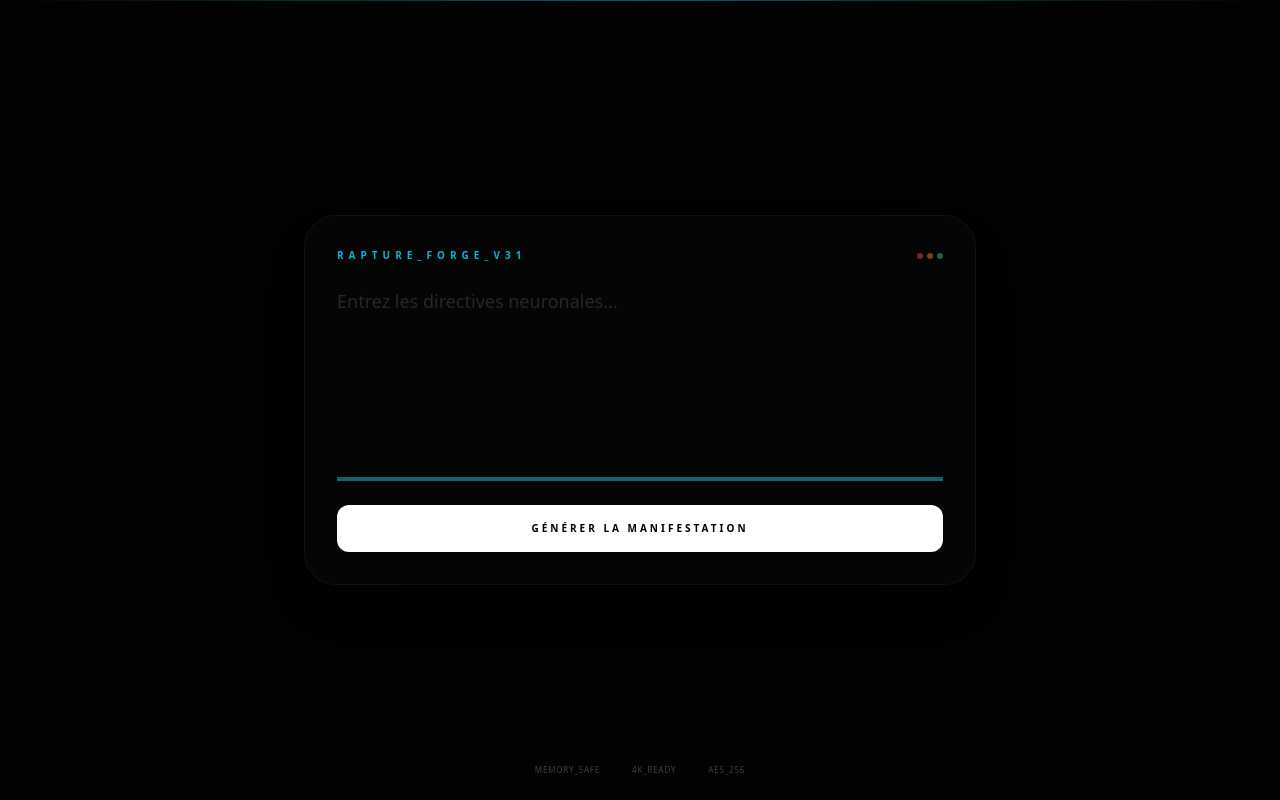
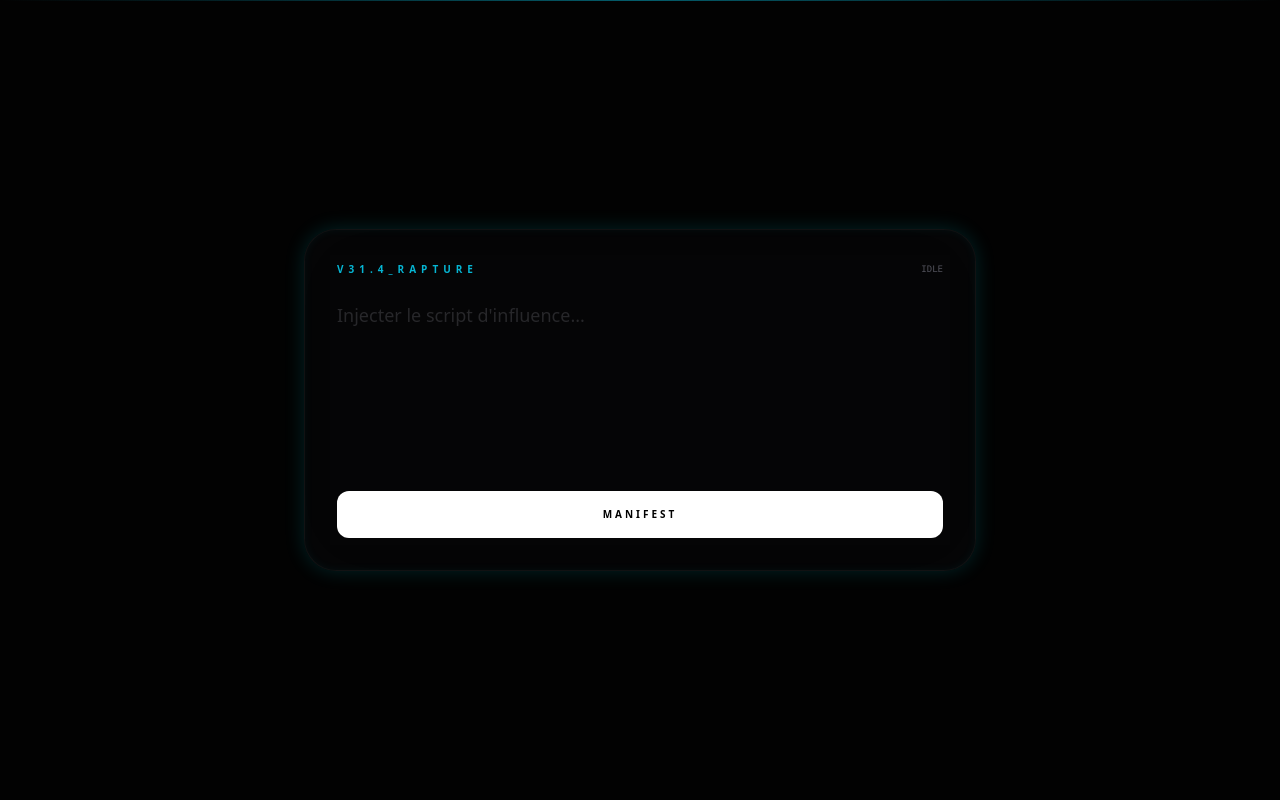
Before and after one commit to dbrckk/personavid-ai, a Next.js app: page / in a window 1280 px wide. Built offline with nearby package versions, Linux system fonts and the light colour scheme.

Commit message:
Refactor NeuralRapturePage for improved functionality

```diff
--- a/src/app/page.tsx
+++ b/src/app/page.tsx
@@ -1,6 +1,6 @@
 "use client";
 
-import React, { useState, useEffect } from 'react';
+import React, { useState } from 'react';
 import { getPredictiveHeatmap } from '../lib/retention-agent';
 import { renderManifest } from '../lib/video-core';
 
@@ -8,90 +8,73 @@ export default function NeuralRapturePage() {
   const [input, setInput] = useState('');
   const [isRendering, setIsRendering] = useState(false);
   const [videoResult, setVideoResult] = useState<string | null>(null);
-  const heatmap = getPredictiveHeatmap(input || "IDLE");
+  const [status, setStatus] = useState('IDLE');
 
   const handleManifest = async () => {
+    if (!input) return;
     setIsRendering(true);
     setVideoResult(null);
+    setStatus('ANALYZING_NEURAL_FLUX...');
 
     try {
-      // Simulation des URLs d'assets (à lier avec ton stockage plus tard)
-      const mockAssets = {
-        videoUrl: 'https://www.w3schools.com/html/mov_bbb.mp4',
-        audioUrl: 'https://www.w3schools.com/html/horse.mp3'
-      };
+      // 1. ANALYSE IA (Appel API)
+      const response = await fetch('/api/render', {
+        method: 'POST',
+        headers: { 'Content-Type': 'application/json' },
+        body: JSON.stringify({ prompt: input }),
+      });
 
-      const blob = await renderManifest(mockAssets);
+      const assets = await response.json();
+      setStatus('RENDERING_MANIFEST...');
+
+      // 2. RENDU FFmpeg (Client-side)
+      const blob = await renderManifest(assets);
       const url = URL.createObjectURL(blob);
+
       setVideoResult(url);
+      setStatus('MANIFEST_COMPLETED');
     } catch (err) {
-      console.error("ERREUR_RENDU:", err);
+      console.error("SYSTEM_FAILURE:", err);
+      setStatus('ERROR_IN_NEURAL_LINK');
     } finally {
       setIsRendering(false);
     }
   };
 
   return (
-    <main className="relative min-h-screen flex flex-col items-center justify-center p-8 bg-[#020202]">
+    <main className="relative min-h-screen flex flex-col items-center justify-center p-8 bg-[#020202] text-white">
       <div className="absolute top-0 w-full h-[1px] bg-gradient-to-r from-transparent via-cyan-500/50 to-transparent" />
 
       <div className="w-full max-w-2xl">
-        {/* Terminal Section */}
-        <div className="bg-zinc-900/20 border border-white/5 backdrop-blur-2xl rounded-[2rem] p-8 shadow-2xl">
+        <div className="bg-zinc-900/20 border border-white/5 backdrop-blur-2xl rounded-[2rem] p-8 shadow-2xl neon-glow">
           <div className="flex justify-between items-center mb-6">
-            <span className="text-[10px] font-bold text-cyan-500 tracking-[0.5em] uppercase">Rapture_Forge_v31</span>
-            <div className="flex gap-1">
-              <div className="w-1.5 h-1.5 rounded-full bg-red-500/50" />
-              <div className="w-1.5 h-1.5 rounded-full bg-orange-500/50" />
-              <div className="w-1.5 h-1.5 rounded-full bg-green-500/50" />
-            </div>
+            <span className="text-[10px] font-bold text-cyan-500 tracking-[0.5em] uppercase">v31.4_Rapture</span>
+            <span className="text-[9px] text-zinc-600 font-mono">{status}</span>
           </div>
 
           <textarea
             value={input}
             onChange={(e) => setInput(e.target.value)}
             className="w-full h-40 bg-transparent border-none text-zinc-300 text-lg font-light placeholder-zinc-800 focus:ring-0 resize-none p-0"
-            placeholder="Entrez les directives neuronales..."
+            placeholder="Injecter le script d'influence..."
           />
-
-          <div className="flex gap-1 h-1 w-full bg-white/5 my-6">
-            {heatmap.map((v, i) => (
-              <div key={i} style={{ width: `${100/heatmap.length}%`, opacity: v/100 }} className="bg-cyan-500" />
-            ))}
-          </div>
 
           <button
             onClick={handleManifest}
             disabled={isRendering}
-            className={`w-full py-4 rounded-xl font-bold text-[10px] uppercase tracking-[0.3em] transition-all
-              ${isRendering ? 'bg-zinc-800 text-zinc-500' : 'bg-white text-black hover:bg-cyan-400 hover:scale-[1.01]'}`}
+            className={`w-full py-4 rounded-xl font-bold text-[10px] uppercase tracking-[0.3em] transition-all mt-6
+              ${isRendering ? 'bg-zinc-800 text-zinc-500 cursor-wait' : 'bg-white text-black hover:bg-cyan-400 hover:scale-[1.01]'}`}
           >
-            {isRendering ? 'Encodage en cours...' : 'Générer la manifestation'}
+            {isRendering ? 'Processing...' : 'Manifest'}
           </button>
         </div>
 
-        {/* Preview Section - Apparaît dynamiquement */}
         {videoResult && (
-          <div className="mt-8 animate-in fade-in slide-in-from-bottom-4 duration-1000">
-            <div className="relative group rounded-2xl overflow-hidden border border-cyan-500/30 shadow-[0_0_30px_rgba(6,182,212,0.1)]">
-              <video src={videoResult} controls className="w-full h-auto" />
-              <a
-                href={videoResult}
-                download="rapture_output.mp4"
-                className="absolute top-4 right-4 bg-black/80 backdrop-blur-md text-white text-[10px] px-4 py-2 rounded-full border border-white/10 hover:bg-white hover:text-black transition-all"
-              >
-                Exporter_Fichier
-              </a>
-            </div>
+          <div className="mt-8 animate-in fade-in slide-in-from-bottom-4 duration-700">
+            <video src={videoResult} controls className="w-full rounded-2xl border border-cyan-500/30 shadow-2xl" />
           </div>
         )}
       </div>
-
-      <footer className="absolute bottom-6 flex gap-8">
-        {['Memory_Safe', '4K_Ready', 'AES_256'].map(t => (
-          <span key={t} className="text-[8px] text-zinc-700 uppercase tracking-widest">{t}</span>
-        ))}
-      </footer>
     </main>
   );
-            }
+}
```
